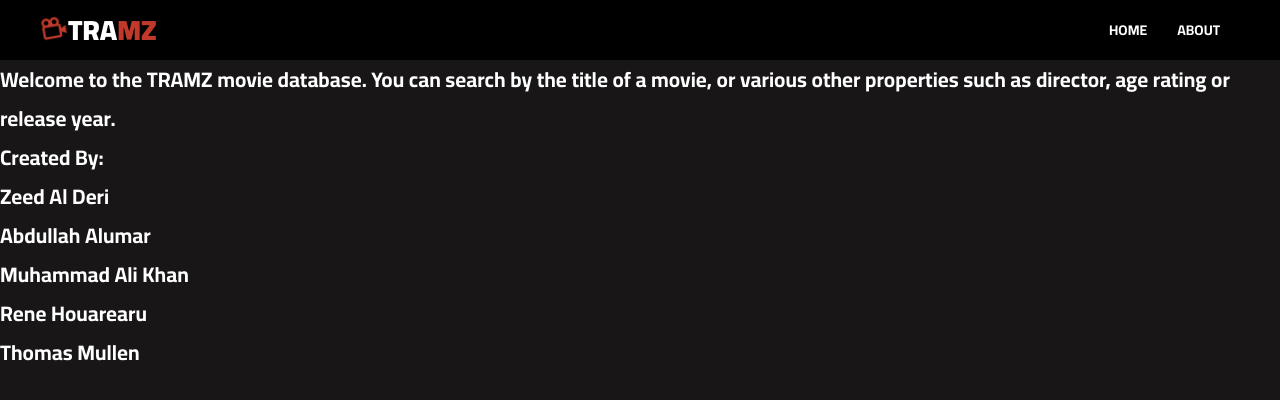
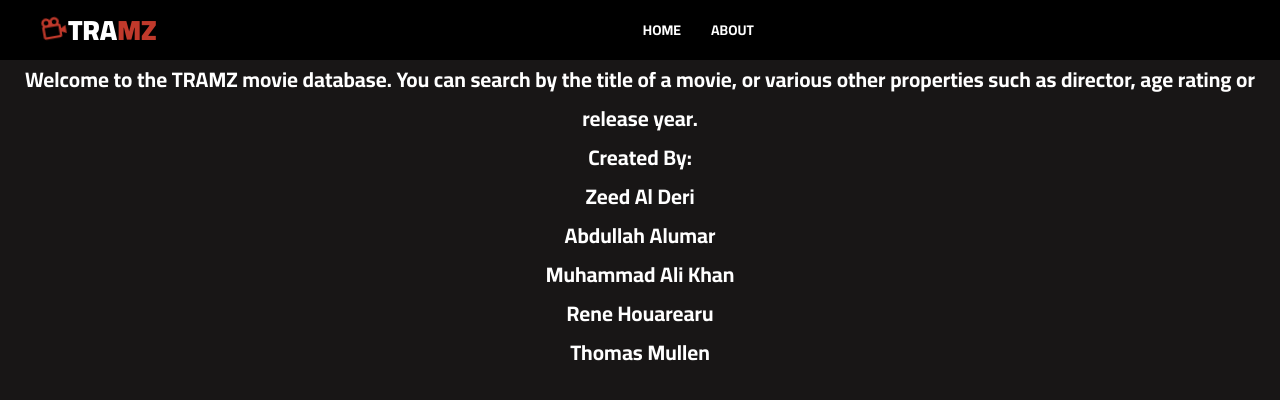
Before and after one commit to aalumar/movie-database, a PHP site: page /about.php in a window 1280 px wide. Shown: the top 400 px of the page. Run offline with PHP 8.4, Linux system fonts and the light colour scheme.

Commit message:
Update about.php

```diff
--- a/about.php
+++ b/about.php
@@ -5,25 +5,24 @@
     <meta charset="UTF-8">
     <meta http-equiv="X-UA-Compatible" content="IE=edge">
     <meta name="viewport" content="width=device-width, initial-scale=1.0">
-    <title>
-        Flix
-    </title>
+    <title>About</title>
     <!-- GOOGLE FONTS -->
     <link rel="preconnect" href="https://fonts.gstatic.com">
     <link href="https://fonts.googleapis.com/css2?family=Cairo:wght@200;300;400;600;700;900&display=swap" rel="stylesheet">
-    <!-- OWL CAROUSEL -->
-    <link rel="stylesheet" href="https://cdnjs.cloudflare.com/ajax/libs/OwlCarousel2/2.3.4/assets/owl.carousel.min.css" integrity="sha512-tS3S5qG0BlhnQROyJXvNjeEM4UpMXHrQfTGmbQ1gKmelCxlSEBUaxhRBj/EFTzpbP4RVSrpEikbmdJobCvhE3g==" crossorigin="anonymous" />
-    <!-- BOX ICONS -->
+    <!-- Owl Carousel jQuery Plugin -->
+    <link rel="stylesheet" href="https://cdnjs.cloudflare.com/ajax/libs/OwlCarousel2/2.3.4/assets/owl.carousel.min.css"/>
+    <script src="https://cdnjs.cloudflare.com/ajax/libs/OwlCarousel2/2.3.4/owl.carousel.min.js"></script>
+    <!-- jQuery -->
+    <script src="https://code.jquery.com/jquery-3.6.0.min.js"></script>
+    <!-- Box icons -->
     <link href='https://unpkg.com/boxicons@2.0.7/css/boxicons.min.css' rel='stylesheet'>
-    <!-- APP CSS -->
-    <link rel="stylesheet" href="grid.css">
+    <!-- CSS Files -->
     <link rel="stylesheet" href="app.css">
-
 </head>
 
 <body>
 
-    <!-- NAV -->
+    <!-- Navigation Bar -->
     <div class="nav-wrapper">
         <div class="container">
             <div class="nav">
@@ -34,15 +33,15 @@
                     <li><a href="index.php">Home</a></li>
                     <li><a href="about.php">About</a></li>
                 </ul>
-                <!-- MOBILE MENU TOGGLE -->
-                <div class="hamburger-menu" id="hamburger-menu">
-                    <div class="hamburger"></div>
+                <!-- Mobile size menu (when screen resized to mobile size) known as Hamburger menu-->
+                <div class="mobile-size-menu" id="mobile-size-menu">
+                    <div class="mobile"></div>
                 </div>
             </div>
         </div>
     </div>
     <div class="about">
-        <h2>Welcome to the TRAMZ movie database. You can search by the title of a movie,
+        <h2 style="text-align: center;">Welcome to the TRAMZ movie database. You can search by the title of a movie,
             or various other properties such as director, age rating or release year.
             <br>Created By:
             <br>Zeed Al Deri
@@ -52,15 +51,6 @@
             <br>Thomas Mullen
         </h2>
     </div>
-    <!-- END NAV -->
-    <!-- SCRIPT -->
-    <!-- JQUERY -->
-    <script src="https://code.jquery.com/jquery-3.6.0.min.js" integrity="sha256-/xUj+3OJU5yExlq6GSYGSHk7tPXikynS7ogEvDej/m4=" crossorigin="anonymous"></script>
-    <!-- OWL CAROUSEL -->
-    <script src="https://cdnjs.cloudflare.com/ajax/libs/OwlCarousel2/2.3.4/owl.carousel.min.js" integrity="sha512-bPs7Ae6pVvhOSiIcyUClR7/q2OAsRiovw4vAkX+zJbw3ShAeeqezq50RIIcIURq7Oa20rW2n2q+fyXBNcU9lrw==" crossorigin="anonymous"></script>
-    <!-- APP SCRIPT -->
-    <script src="app.js"></script>
-
+    <!-- End of Navigation Bar -->
 </body>
-
 </html>
```
